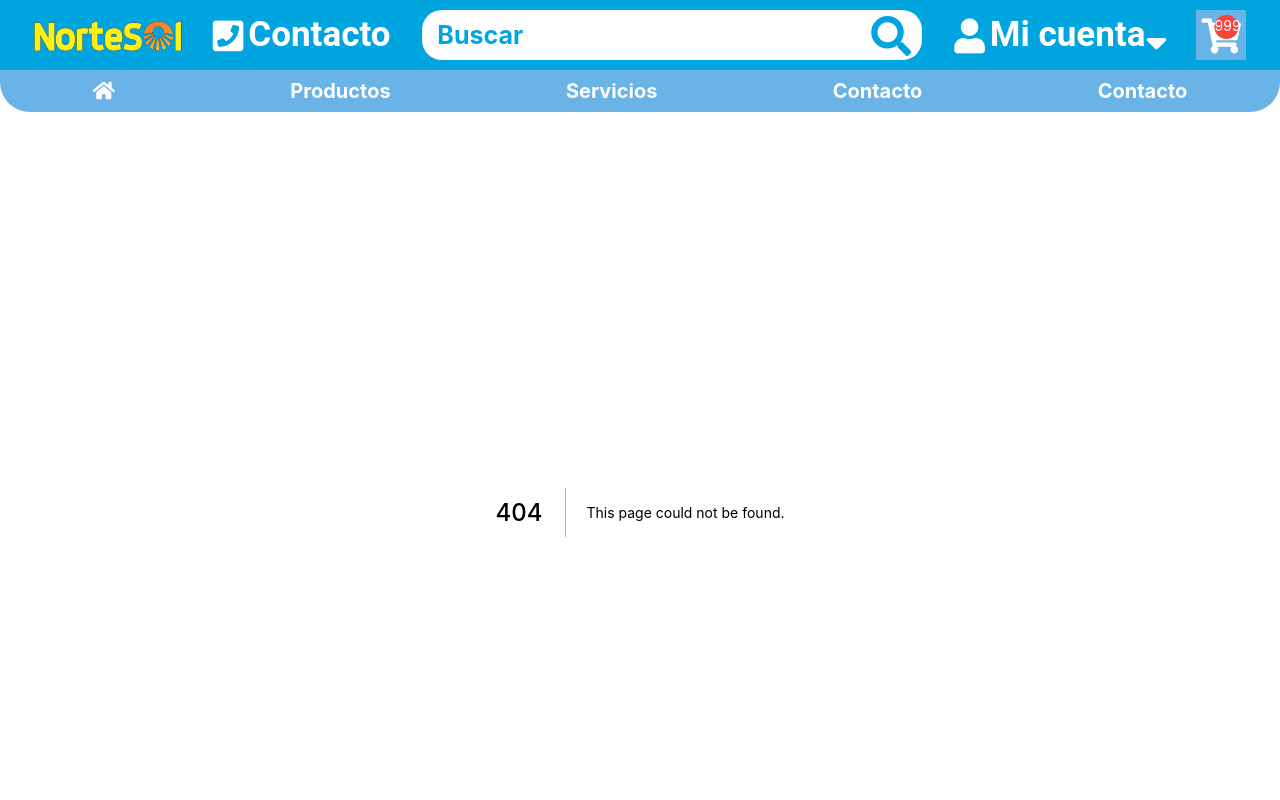
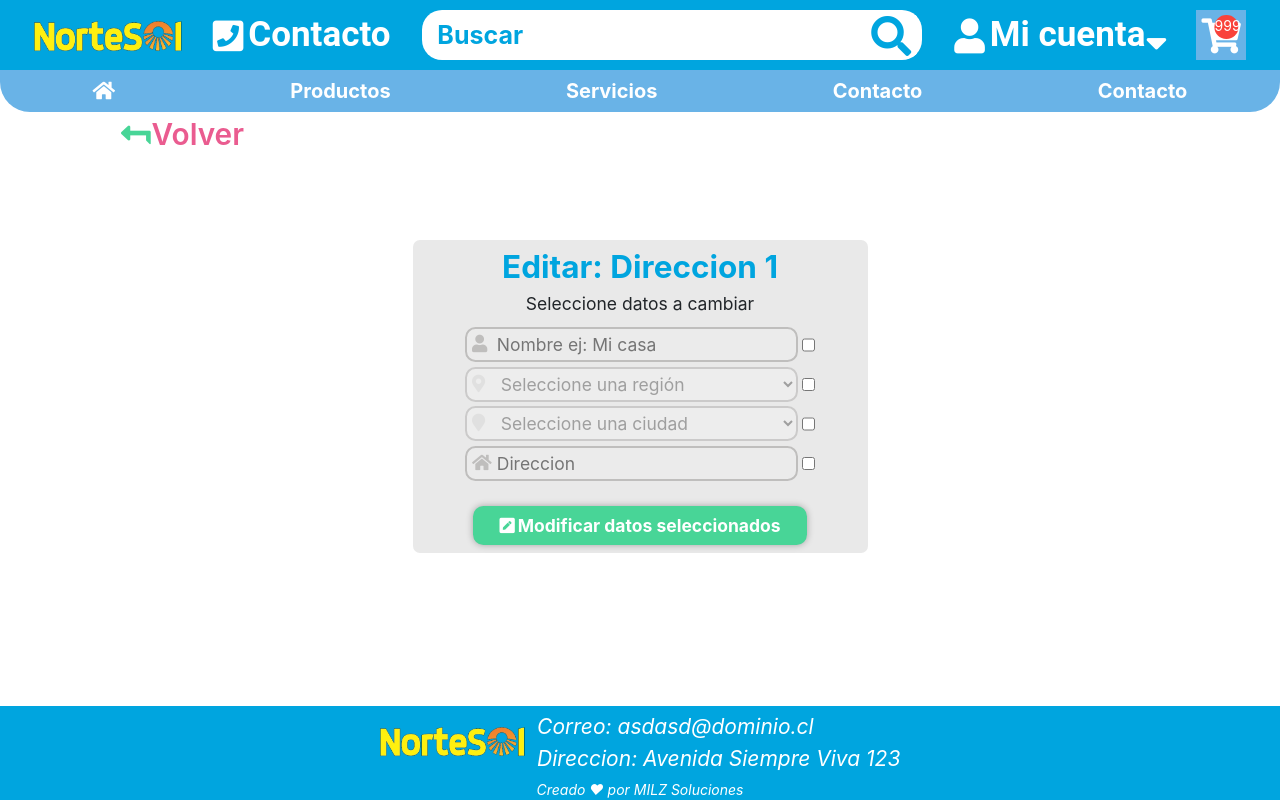
Before and after one commit to MilzCode/nortesol, a Next.js app: page /user/edit-address in a window 1280 px wide. Before the commit this address had no page. Shown: the top 800 px of the page. Built offline with nearby package versions, Linux system fonts and the light colour scheme.

Commit message:
fix: detalles css y todas las vistas crud terminadas

```diff
--- a/pages/register.tsx
+++ b/pages/register.tsx
@@ -48,7 +48,7 @@ const Register = () => {
             </select>
           </div>
           <div className="register__input">
-            <label htmlFor="ciudad" className="fas fa-map-marker-alt" />
+            <label htmlFor="ciudad" className="fas fa-map-marker" />
             <select name="ciudad" id="ciudad">
               <option value="">Seleccione una ciudad</option>
               <option value="1">Ciudad 1</option>
--- /dev/null
+++ b/pages/user/edit-address.tsx
@@ -0,0 +1,92 @@
+import React from "react";
+import BotonFAColores1 from "../../components/general/BotonFAColores1";
+import Volver from "../../components/general/Volver";
+
+const EditAddress = () => {
+  const [nombre, setNombre] = React.useState(false);
+  const [region, setRegion] = React.useState(false);
+  const [ciudad, setCiudad] = React.useState(false);
+  const [direccion, setDireccion] = React.useState(false);
+  return (
+    <>
+      <Volver />
+      <div className="editAddress">
+        <form action="" className="editAddress__form">
+          <h3 className="editAddress__titulo">Editar: Direccion 1</h3>
+          <p className="TEXT1">Seleccione datos a cambiar</p>
+          <div className="userEdit__input">
+            <label htmlFor="nombre" className="fas fa-user" />
+            <input
+              type="text"
+              name="nombre"
+              id="nombre"
+              placeholder="Nombre ej: Mi casa"
+              disabled={!nombre}
+            />
+            <input
+              type="checkbox"
+              name="nombrecheck"
+              id="nombrecheck"
+              onChange={() => setNombre(!nombre)}
+            />
+          </div>
+          <div className="userEdit__input">
+            <label htmlFor="region" className="fas fa-map-marker-alt" />
+            <select name="region" id="region" disabled={!region}>
+              <option value="">Seleccione una región</option>
+              <option value="1">Region 1</option>
+              <option value="2">Region 2</option>
+              <option value="3">Region 3</option>
+            </select>
+            <input
+              type="checkbox"
+              name="regioncheck"
+              id="regioncheck"
+              onChange={() => setRegion(!region)}
+            />
+          </div>
+          <div className="userEdit__input">
+            <label htmlFor="ciudad" className="fas fa-map-marker" />
+            <select name="ciudad" id="ciudad" disabled={!ciudad}>
+              <option value="">Seleccione una ciudad</option>
+              <option value="1">Ciudad 1</option>
+              <option value="2">Ciudad 2</option>
+              <option value="3">Ciudad 3</option>
+            </select>
+            <input
+              type="checkbox"
+              name="ciudacheck"
+              id="ciudacheck"
+              onChange={() => setCiudad(!ciudad)}
+            />
+          </div>
+          <div className="userEdit__input">
+            <label htmlFor="direccion" className="fas fa-home" />
+            <input
+              type="text"
+              name="direccion"
+              id="direccion"
+              placeholder="Direccion"
+              disabled={!direccion}
+            />
+            <input
+              type="checkbox"
+              name="direccioncheck"
+              id="direccioncheck"
+              onChange={() => setDireccion(!direccion)}
+            />
+          </div>
+          <hr />
+          <div>
+            <BotonFAColores1 backgroundColor="#48d597">
+              <i className="fas fa-pen-square"></i>
+              Modificar datos seleccionados
+            </BotonFAColores1>
+          </div>
+        </form>
+      </div>
+    </>
+  );
+};
+
+export default EditAddress;
--- a/styles/custom.scss
+++ b/styles/custom.scss
@@ -24,6 +24,7 @@
 //user
 @import "./user/user.scss";
 @import "./user/edit.scss";
+@import "./user/edit-address.scss";
 @import "./user/ContenidoTablaPedidos.scss";
 
 //search
--- a/styles/layout/Footer.scss
+++ b/styles/layout/Footer.scss
@@ -1,12 +1,10 @@
 .footer {
   width: 100%;
-  height: $height-footer;
   background-color: $pantone2202C;
   display: flex;
   justify-content: center;
   align-items: center;
   flex-direction: column;
-  $font-size: 2rem;
 
   &__contenido {
     width: 100%;
@@ -16,37 +14,19 @@
     flex-wrap: wrap;
     margin: 0.5rem;
     & > img {
-      width: $width-logo;
+      width: sizeBasedOnTitle(4.5);
+      min-width: 9rem;
       padding-right: 1rem;
     }
     & > span {
       color: $white;
-      font-size: $font-size;
+      font-size: sizeBasedOnTitle(0.6);
       font-style: italic;
     }
   }
   &__creditos {
     color: $white;
     font-style: italic;
-    font-size: $font-size * 0.8;
-  }
-
-  @media screen and (max-width: 700px) {
-    height: $height-footer-700px;
-    &__contenido {
-      margin: 0.2rem;
-      & > img {
-        width: $width-logo-700px;
-      }
-      & > span {
-        font-size: $font-size * 0.75;
-      }
-    }
-
-    &__creditos {
-      color: $white;
-      font-style: italic;
-      font-size: $font-size * 0.7;
-    }
+    font-size: sizeBasedOnTitle(0.4);
   }
 }
--- a/styles/layout/Layout.scss
+++ b/styles/layout/Layout.scss
@@ -13,10 +13,10 @@
       min-height: calc(100vh - #{$height-header1-850px + $height-footer});
     }
     @media screen and (max-width: 700px) {
-      min-height: calc(100vh - #{$height-header1-700px + $height-footer-700px});
+      min-height: calc(100vh - #{$height-header1-700px + $height-footer});
     }
     @media screen and (max-width: 450px) {
-      min-height: calc(100vh - #{$height-header1 + $height-footer-700px});
+      min-height: calc(100vh - #{$height-header1 + $height-footer});
     }
   }
 }
--- /dev/null
+++ b/styles/user/edit-address.scss
@@ -0,0 +1,17 @@
+.editAddress {
+  display: flex;
+  flex-direction: column;
+  align-items: center;
+  justify-content: center;
+  min-height: 60vh;
+  @extend .NOSELECT;
+  &__form {
+    @extend .FORMULARIO1;
+  }
+  &__titulo {
+    @extend .TITULOSFORM;
+  }
+  &__input {
+    @extend .DIVWITHINPUTANDLABEL;
+  }
+}
--- a/styles/variables.scss
+++ b/styles/variables.scss
@@ -7,7 +7,6 @@ $height-header1-700px: $height-header1 * 0.6;
 $width-logo: 15rem;
 $width-logo-700px: $width-logo * 0.6;
 $height-footer: 9.4rem;
-$height-footer-700px: 7rem;
 $font-sizeTitles: 3.5rem;
 //Esta variable es importante ya que se usa como medida de tamaño de componentes junto con la funcion sizeBasedOnTitle()
 $font-sizeTitlesResponsive: min(#{$font-sizeTitles}, 6.5vw);
```
Also changed, not shown: pages/user/add-address.tsx (added, +62 -0 lines), pages/user/index.tsx (+12 -1 lines).
